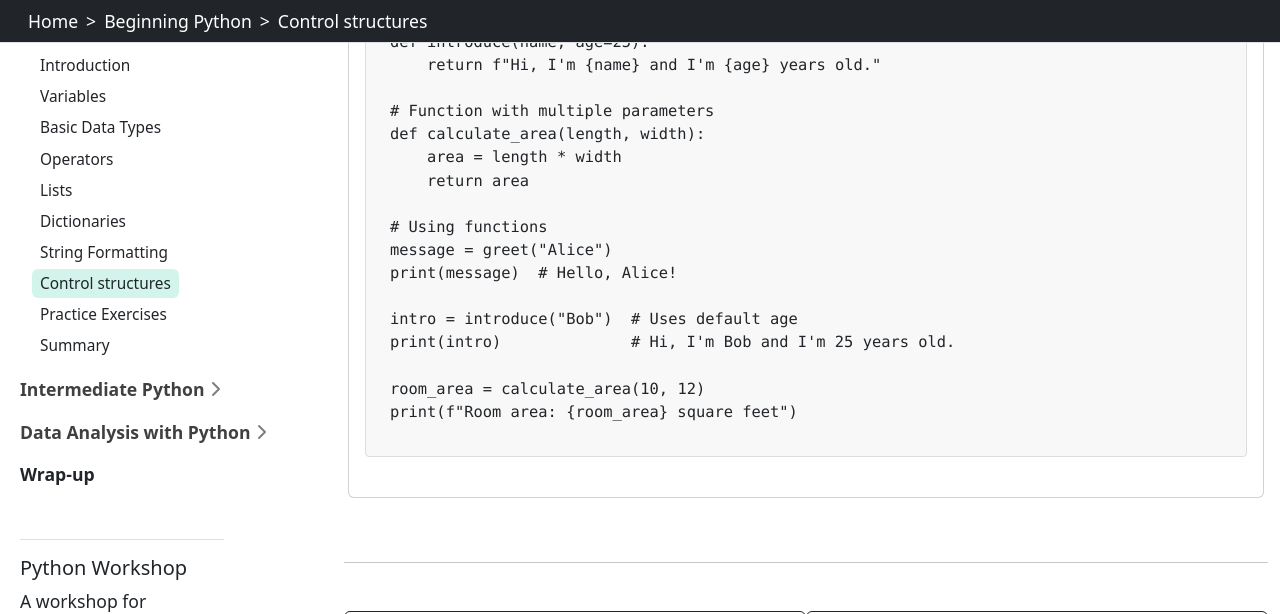
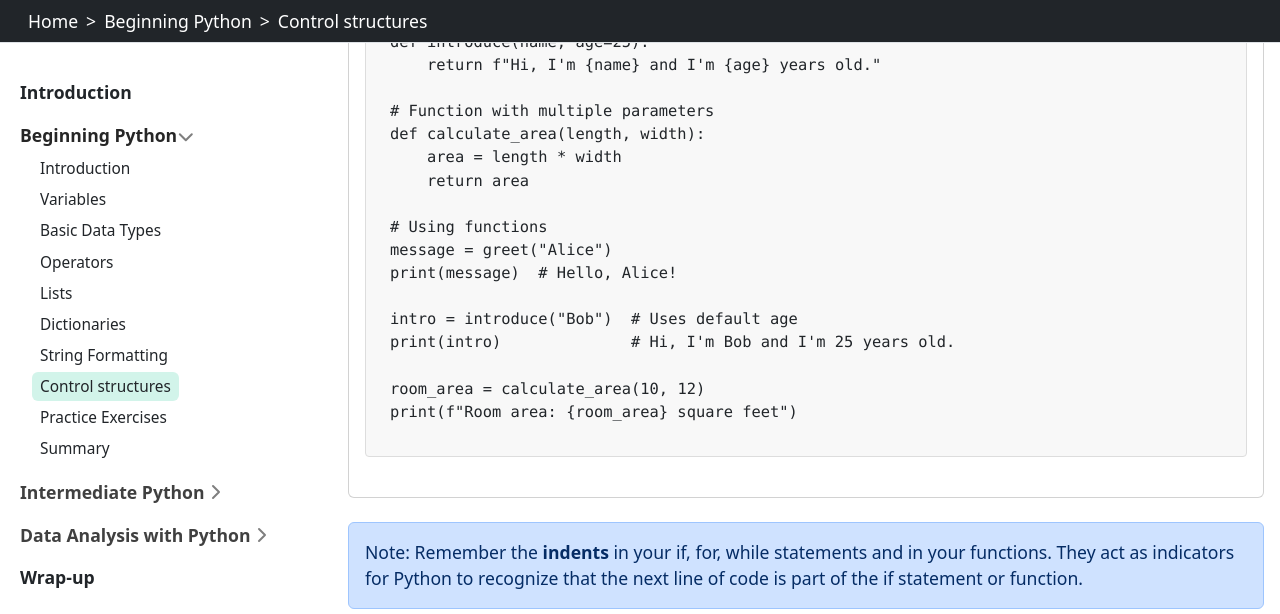
Before and after one commit to jllcalorio/data-analysis-in-python-for-complete-beginners, a Jekyll site: the page built from content/beginning/control_structures.md, in a window 1280 px wide and 900 px high, scrolled down 2551 px, cut to the strip 0-614 px from the top of the window. Built offline with Jekyll 4.4.1, drawn with Linux system fonts in a browser that asks for light colours.

Commit message:
some edits

```diff
--- a/content/beginning/control_structures.md
+++ b/content/beginning/control_structures.md
@@ -108,3 +108,9 @@
 {% capture text %}Note:
 Remember the **indents** in your if, for, while statements and in your functions. They act as indicators for Python to recognize that the next line of code is part of the if statement or function.
 {% endcapture %}
+
+
+{% capture text %}
+Note:
+Remember the **indents** in your if, for, while statements and in your functions. They act as indicators for Python to recognize that the next line of code is part of the if statement or function.{% endcapture %}
+{% include alert.html text=text color=secondary %}
```
